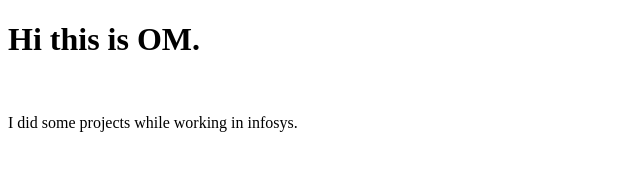
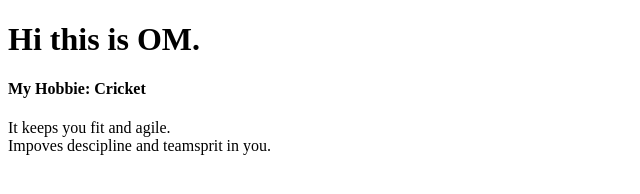
Before and after one commit to Omnamdeo912/Student-site, a plain HTML site: page index.html in a window 1280 px wide. Shown: the whole page, without its empty margins (0-640 px from the left). Drawn offline with Linux system fonts and the light colour scheme.

Commit message:
initial commit to intrest branch.

```diff
--- a/index.html
+++ b/index.html
@@ -4,7 +4,7 @@
     </head>
     <body>
         <h1>Hi this is OM.</h1>
-        </br>
-        <p>I did some projects while working in infosys.</p>
+        <h4>My Hobbie: Cricket</h4>
+        <p>It keeps you fit and agile.</br>Impoves descipline and teamsprit in you.</p>
     </body>
 </html>
```
